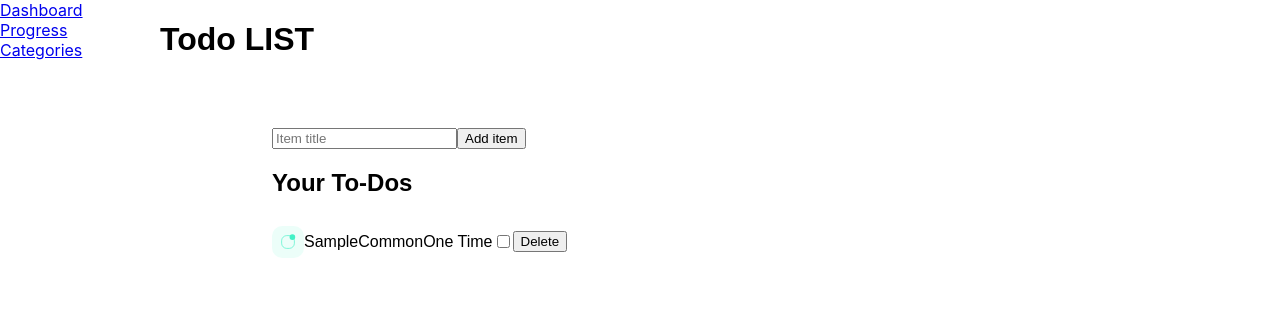
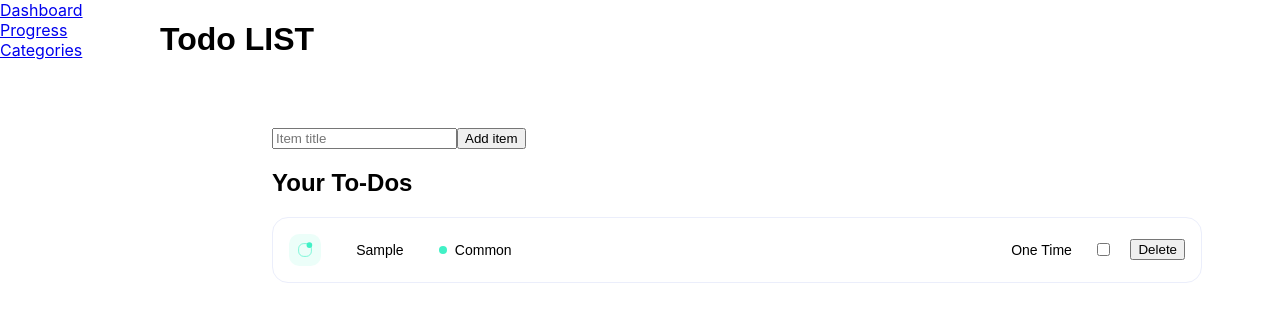
Before and after one commit to An1mus/merntodo, a React (Create React App) app: page /#/ in a window 1280 px wide. Both pictures are taken after typing "Sample" into the empty fields and a click on the button "Add item". Shown: the top 322 px of the page. Built offline with nearby package versions, Linux system fonts and the light colour scheme.

Commit message:
List item basic styling

```diff
--- a/src/components/Todo/List/ListItem/index.tsx
+++ b/src/components/Todo/List/ListItem/index.tsx
@@ -2,6 +2,7 @@ import React, { useEffect, useState } from 'react';
 import styled from 'styled-components';
 import { TodoItem } from '../../../../commons/types/todoItem';
 import FilterIcon from '../../../common/FilterIcon';
+import CategoryLabel from '../../../common/CategoryLabel';
 
 interface Props {
     item: TodoItem,
@@ -10,12 +11,37 @@ interface Props {
 }
 
 const ListItemContainer = styled.div`
+    border: 1px solid #EBEEFB;
+    border-radius: 1rem;
+    font-size: 0.875rem;
+    align-items: center;
     display: flex;
     justify-content: start;
-    align-items: center;
+    margin-bottom: 0.5rem;
+    padding: 1rem;
     width: 100%;
 
+    .itemTitle{
+        max-width: 25%;
+        overflow: hidden;
+    }
 
+    .categoryLabel,
+    .itemTitle {
+        margin: 0 0 0 2.2rem;
+    }
+
+    .itemDeadline{
+        margin: 0 1.3rem 0 auto;
+    }
+
+    input[type=checkbox]{
+        margin-right: 1.3rem;
+    }
+
+    button {
+        margin: 0;
+    }
 `;
 
 const ListItem = ({onDelete, updateTodo, item}: Props) => {
@@ -34,12 +60,13 @@ const ListItem = ({onDelete, updateTodo, item}: Props) => {
         <ListItemContainer>
             <FilterIcon priority={priority}/>
             <p className={'itemTitle'}>{name}</p>
-            <p>{category.name}</p>
+            <CategoryLabel name={category.name} color={"#41F1C6"}/>
             {/*
             <p>isChecked: {isChecked ? 'Yes' : 'No'}</p>
             <p>Date: {new Date(date).toISOString()}</p>
-            <p>End date: {endDate ? new Date(endDate).toISOString() : 'No end date'}</p>*/}
-            {endDate ? <p>{endDate}</p> : <p>One Time</p>}
+            <p>End date: {endDate ? new Date(endDate).toISOString() : 'No end date'}</p>
+            */}
+            <p className={'itemDeadline'}>{endDate ? {endDate} : 'One Time'}</p>
             <input type='checkbox' defaultChecked={isChecked} onChange={() => checkItem()} />
             <button onClick={() => onDelete(item.id)}>Delete</button>
         </ListItemContainer>
--- /dev/null
+++ b/src/components/common/CategoryLabel/index.tsx
@@ -0,0 +1,35 @@
+import React from 'react';
+import styled from 'styled-components';
+
+const CategoryLabelContainer = styled.div`
+    display: flex;
+    align-items: center;
+
+    .categoryLabelDot {
+        background-color: ${props => props.color};
+        border-radius: 50%;
+        height: 0.5rem;
+        width: 0.5rem;
+        margin-right: 0.5rem;
+    }
+
+    p {
+        margin: 0;
+    }
+`;
+
+interface CategoryLabelProps {
+    name: string;
+    color: string;
+}
+
+const CategoryLabel: React.FC<CategoryLabelProps> = ({name, color}) => {
+    return (
+        <CategoryLabelContainer color={color} className={'categoryLabel'}>
+            <span className={'categoryLabelDot'} />
+            <p>{name}</p>
+        </CategoryLabelContainer>
+    )
+};
+
+export default CategoryLabel;
```
